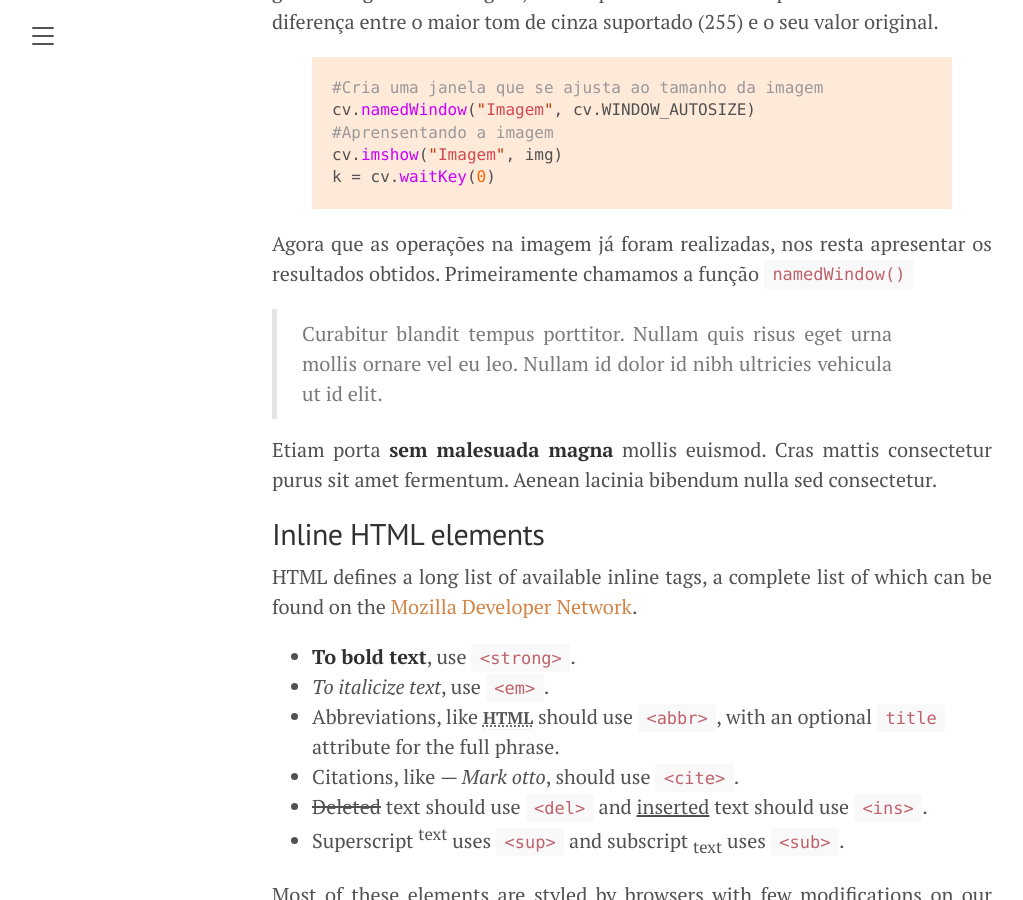
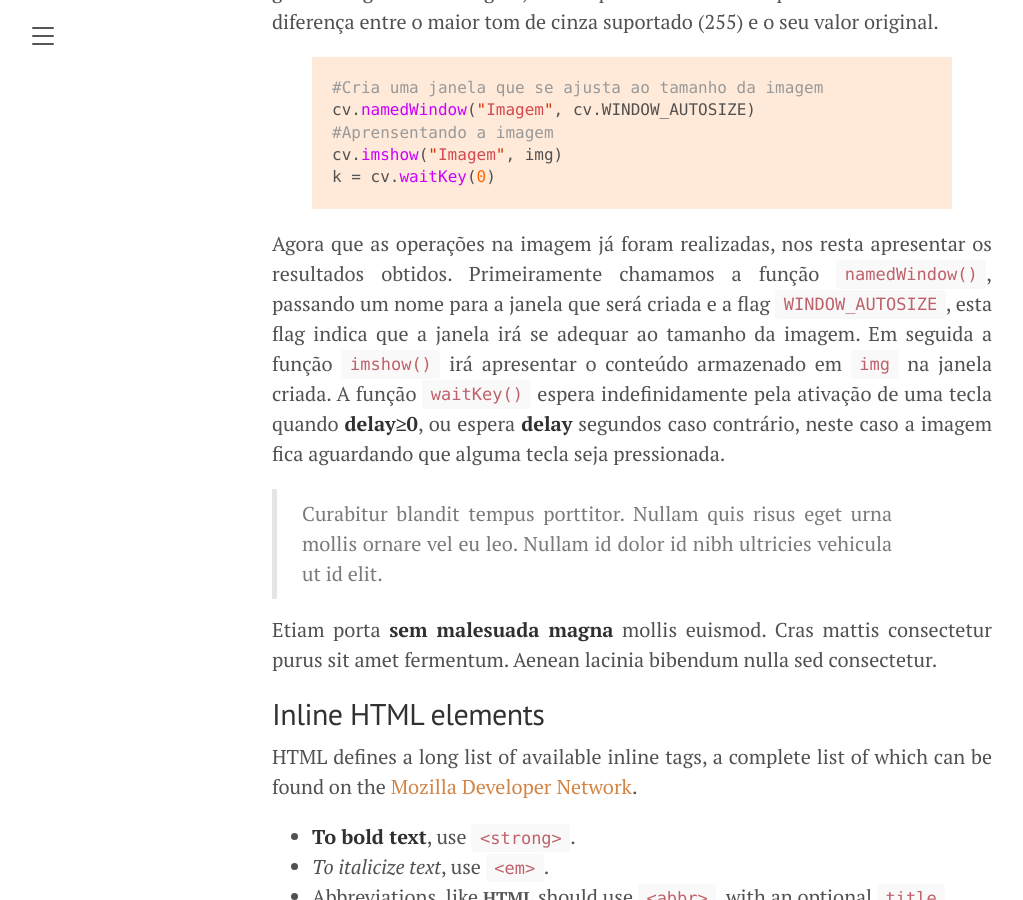
Before and after one commit to lucasamds/lucasamds.github.io, a Jekyll site: the page built from _posts/2021-02-25-manipulando-pixels.md, in a window 1280 px wide and 900 px high, scrolled down 4219 px. Shown: the whole window, without its empty margins (8-1031 px from the left). Built offline with Jekyll 4.4.1, drawn with Linux system fonts in a browser that asks for light colours.

Commit message:
Update 2021-02-25-manipulando-pixels.md

```diff
--- a/_posts/2021-02-25-manipulando-pixels.md
+++ b/_posts/2021-02-25-manipulando-pixels.md
@@ -129,7 +129,8 @@ k = cv.waitKey(0)
 
 {% endhighlight %}
 
-Agora que as operações na imagem já foram realizadas, nos resta apresentar os resultados obtidos. Primeiramente chamamos a função `namedWindow()`
+Agora que as operações na imagem já foram realizadas, nos resta apresentar os resultados obtidos. Primeiramente chamamos a função `namedWindow()`, passando um nome para a janela que será criada e a flag `WINDOW_AUTOSIZE`, esta flag indica que a janela irá se adequar ao tamanho da imagem. Em seguida a função `imshow()` irá apresentar o conteúdo armazenado em `img` na janela criada. A função `waitKey()` espera indefinidamente pela ativação de uma tecla quando **delay&ge;0**, ou espera **delay** segundos caso contrário, neste caso a imagem fica aguardando que alguma tecla seja pressionada.
+
 > Curabitur blandit tempus porttitor. Nullam quis risus eget urna mollis ornare vel eu leo. Nullam id dolor id nibh ultricies vehicula ut id elit.
 
 
```
